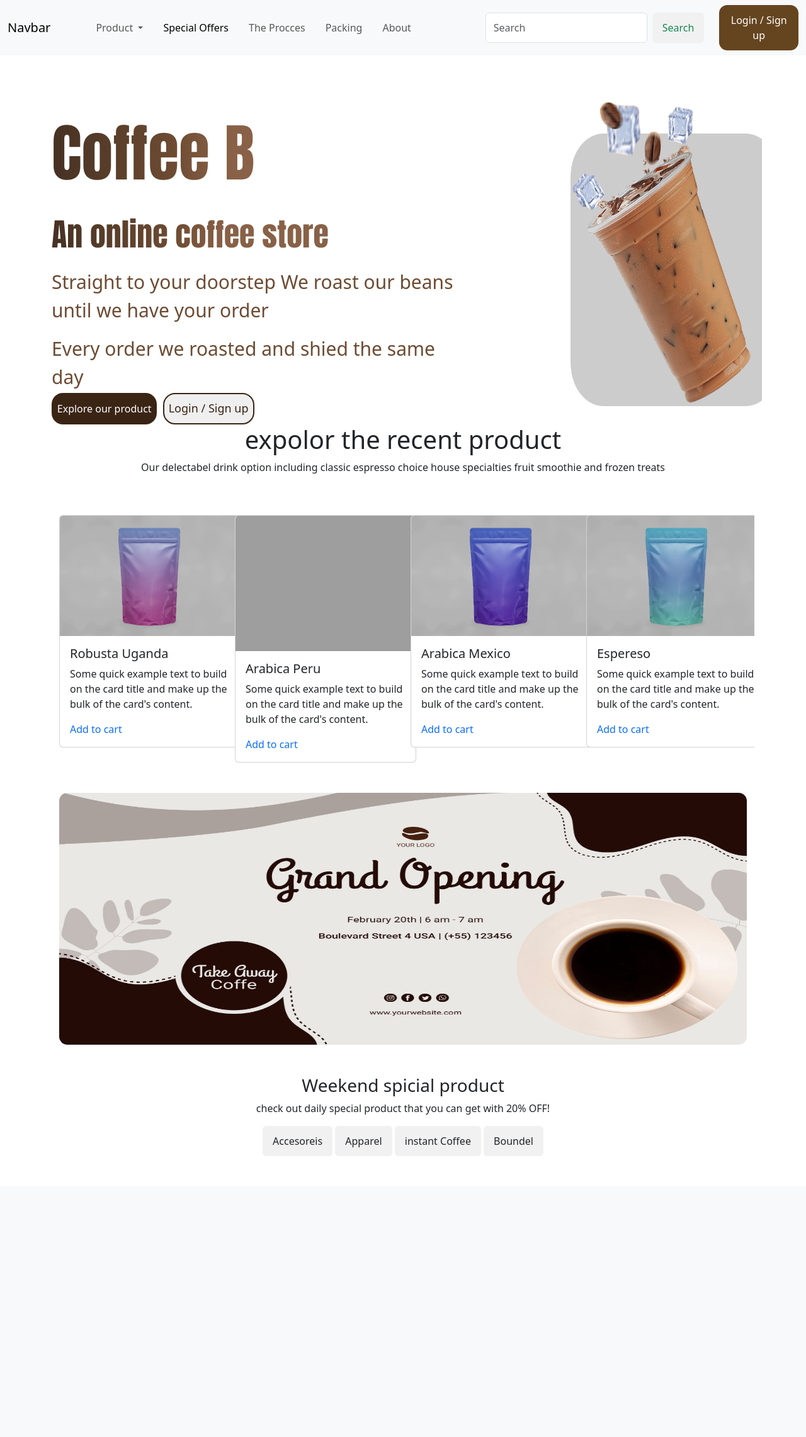
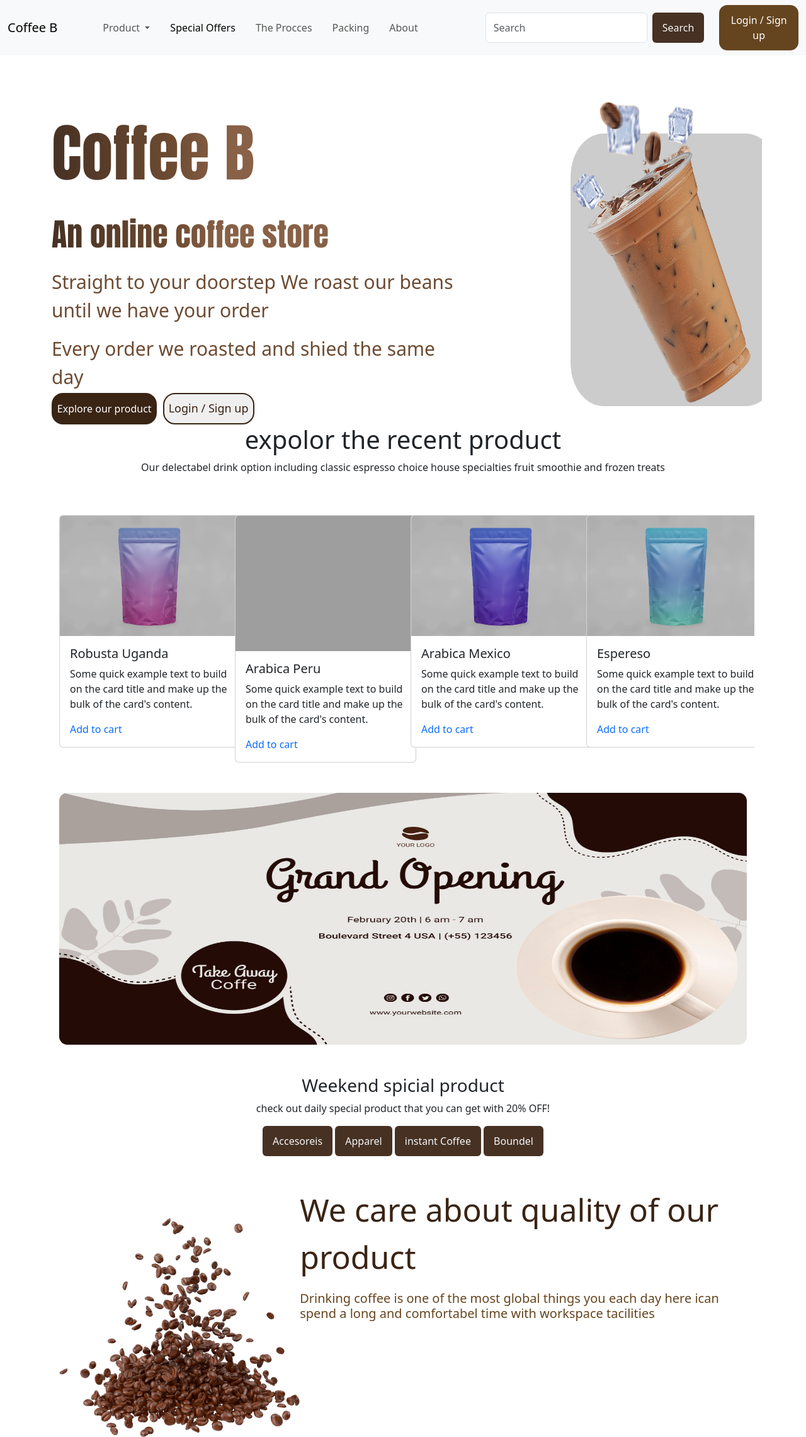
Before and after one commit to amarezZam/Real-Web, a PHP site: page / in a window 1280 px wide. Shown: the whole page at 63% size. Before the commit the page ends 1822 px from the top, so only its background shows below. Run offline with PHP 8.4, Linux system fonts and the light colour scheme; grey boxes are pictures that could not be loaded.

Commit message:
compelet a banner

```diff
--- a/Style/Styles.css
+++ b/Style/Styles.css
@@ -94,7 +94,8 @@ padding: 25px;
   border: none;
   outline: none;
   padding: 12px 16px;
-  background-color: #f1f1f1;
+  color: whitesmoke;
+  background-color: rgb(70,49,35);
   cursor: pointer;
 
 }
@@ -114,9 +115,14 @@ padding: 25px;
   justify-content: center;
   text-align: center;
 }
-/* .bean-banner{
-  margin-: 35%;
+.bean-banner{
+
+margin-top: 50px;
   float: left;
-  width: 40%;
-  height: 25%;
-} */
+  width: 35%;
+  height: 20%;
+}
+.bean-text{
+  font-size: 50px;
+  color: #3a2414;
+}
--- a/index.html
+++ b/index.html
@@ -11,7 +11,7 @@
 	<body>
 		<nav class="navbar navbar-expand-lg bg-body-tertiary">
 		    <div class="container-fluid">
-				<a class="navbar-brand " href="./index.html">Navbar</a>
+				<a class="navbar-brand " href="./index.html">Coffee B</a>
 				<button class="navbar-toggler" type="button" data-bs-toggle="collapse" data-bs-target="#navbarSupportedContent" aria-controls="navbarSupportedContent" aria-expanded="false" aria-label="Toggle navigation">
 				<span class="navbar-toggler-icon"></span>
 				</button>
@@ -263,14 +263,30 @@
 		  <h5 class="card-title">Card title</h5>
 		  <p class="card-text">Some quick example text to build on the card title and make up the bulk of the card's content.</p>
 		  <a href="#" class="btn btn-primary">Go somewhere</a>
+
 		</div>
+
+
 	  </div>
+
 	  </div>
+
   </div>
 
 
+
+
+
+		</div>
+		<div class="container-fluid" class="" >
+
+			<img src="/img/110-1102727_coffee-beans-coffee-bean-png.png" alt="" class="bean-banner" >
+			<p class="bean-text" >We care about quality of our product   </p>
+			<h5 style="color: #65451F;">Drinking coffee is one of the most global things you each day here ican spend a long and comfortabel time with workspace tacilities</h5>
 		</div>
 
+
 		<script src="https://cdn.jsdelivr.net/npm/bootstrap@5.3.2/dist/js/bootstrap.bundle.min.js" integrity="sha384-C6RzsynM9kWDrMNeT87bh95OGNyZPhcTNXj1NW7RuBCsyN/o0jlpcV8Qyq46cDfL" crossorigin="anonymous"></script>
+
 	</body>
 </html>
```
